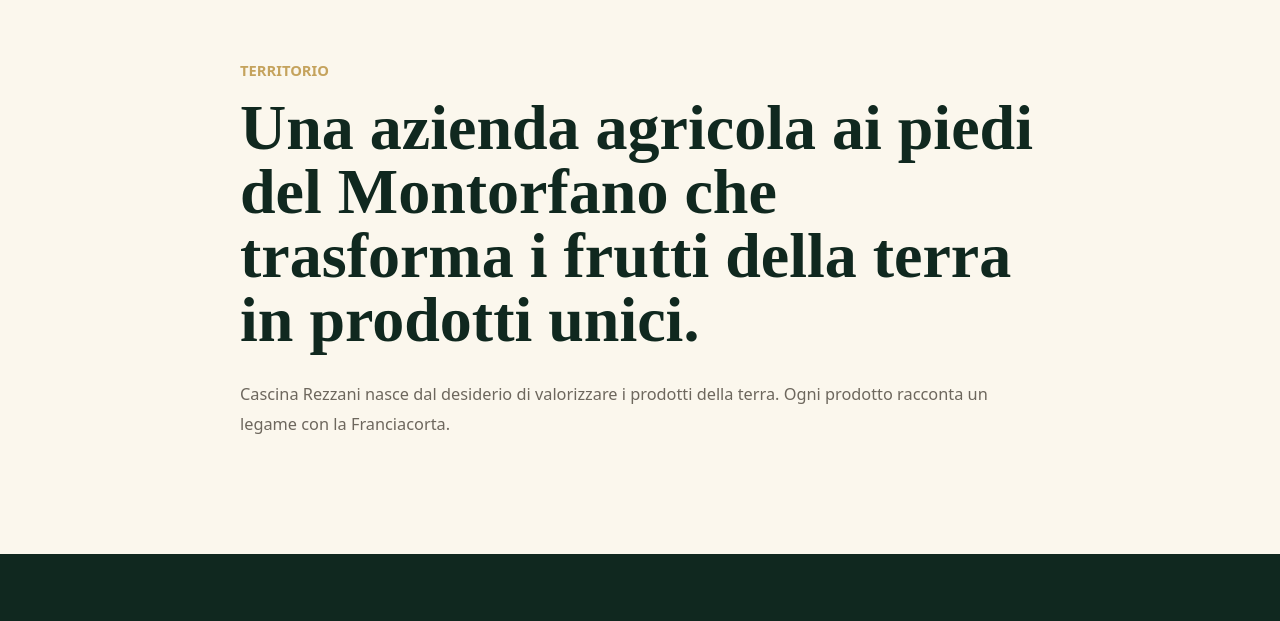
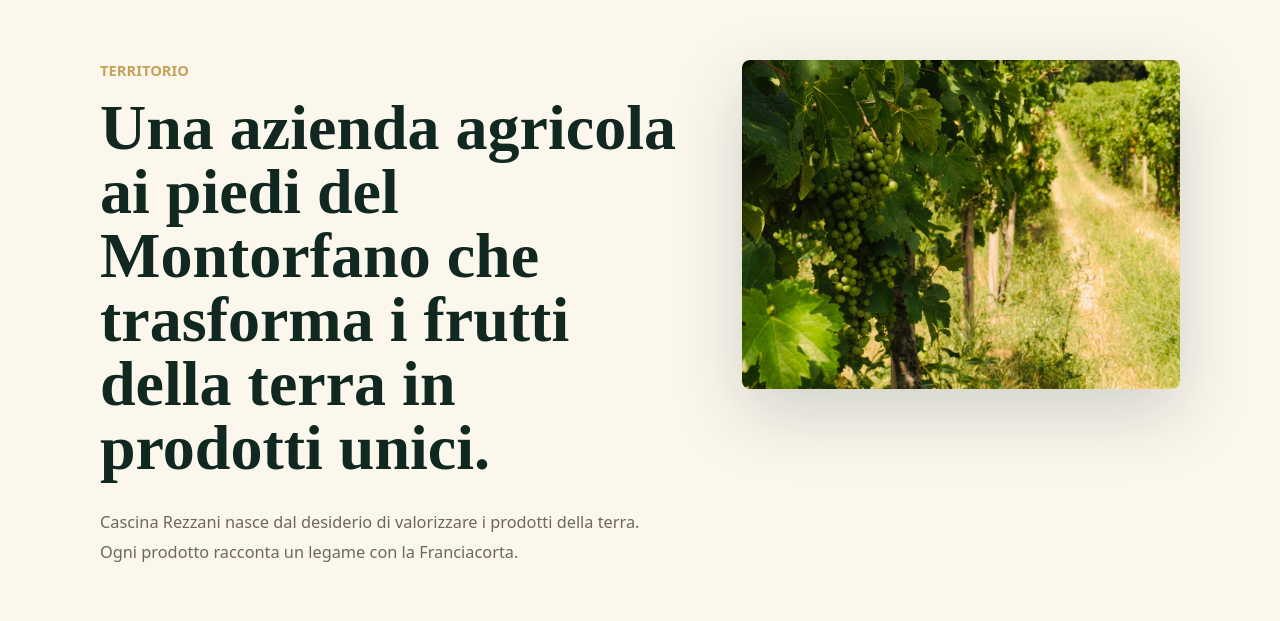
Before and after one commit to caravaggipaolo1-max/cascina-rezzani, a Next.js app: page / in a window 1280 px wide. Shown: the part 1479-2100 px from the top of the page. Built offline with nearby package versions, Linux system fonts and the light colour scheme; no server answers.

Commit message:
Aggiornamento sito

```diff
--- a/src/components/IntroSection.tsx
+++ b/src/components/IntroSection.tsx
@@ -1,7 +1,10 @@
+import Image from "next/image";
+
 export function IntroSection() {
   return (
     <section className="intro-section" aria-labelledby="intro-title">
-      <div className="section-inner narrow">
+      <div className="section-inner intro-grid">
+        <div className="intro-copy">
           <p className="eyebrow">Territorio</p>
           <h2 id="intro-title">
             Una azienda agricola ai piedi del Montorfano che trasforma i frutti
@@ -12,6 +15,15 @@
             terra. Ogni prodotto racconta un legame con la Franciacorta.
           </p>
         </div>
+        <div className="intro-image">
+          <Image
+            src="/images/cascina/vigneto-montorfano.jpg"
+            alt="Grappoli d'uva nei vigneti ai piedi del Montorfano"
+            fill
+            sizes="(min-width: 900px) 42vw, 100vw"
+          />
+        </div>
+      </div>
     </section>
   );
 }
--- a/src/components/StorySection.tsx
+++ b/src/components/StorySection.tsx
@@ -8,8 +8,8 @@
       <div className="section-inner story-grid">
         <div className="story-image">
           <Image
-            src="/images/cascina/cascina-placeholder.jpg"
-            alt="Cascina agricola italiana immersa nel paesaggio naturale"
+            src="/images/cascina/portico-cascina.jpg"
+            alt="Portico di Cascina Rezzani affacciato sul paesaggio del Montorfano"
             fill
             sizes="(min-width: 900px) 50vw, 100vw"
           />
--- a/src/styles/globals.css
+++ b/src/styles/globals.css
@@ -403,6 +403,29 @@
 
 .intro-section {
   background: var(--cream-100);
+}
+
+.intro-grid {
+  display: grid;
+  gap: clamp(28px, 5vw, 70px);
+}
+
+.intro-copy {
+  align-self: center;
+}
+
+.intro-image {
+  aspect-ratio: 4 / 3;
+  border-radius: var(--radius);
+  box-shadow: var(--shadow);
+  min-height: 300px;
+  overflow: hidden;
+  position: relative;
+}
+
+.intro-image img {
+  object-fit: cover;
+  object-position: 36% center;
 }
 
 .intro-section h2,
@@ -875,6 +898,10 @@
 }
 
 @media (min-width: 860px) {
+  .intro-grid {
+    grid-template-columns: minmax(0, 0.95fr) minmax(280px, 0.72fr);
+  }
+
   .story-grid,
   .contact-grid {
     grid-template-columns: minmax(0, 1fr) minmax(0, 1fr);
```
Also changed, not shown: public/images/cascina/portico-cascina.jpg (added), public/images/cascina/vigneto-montorfano.jpg (added). Lines whose indentation alone changed are shown as unchanged.
